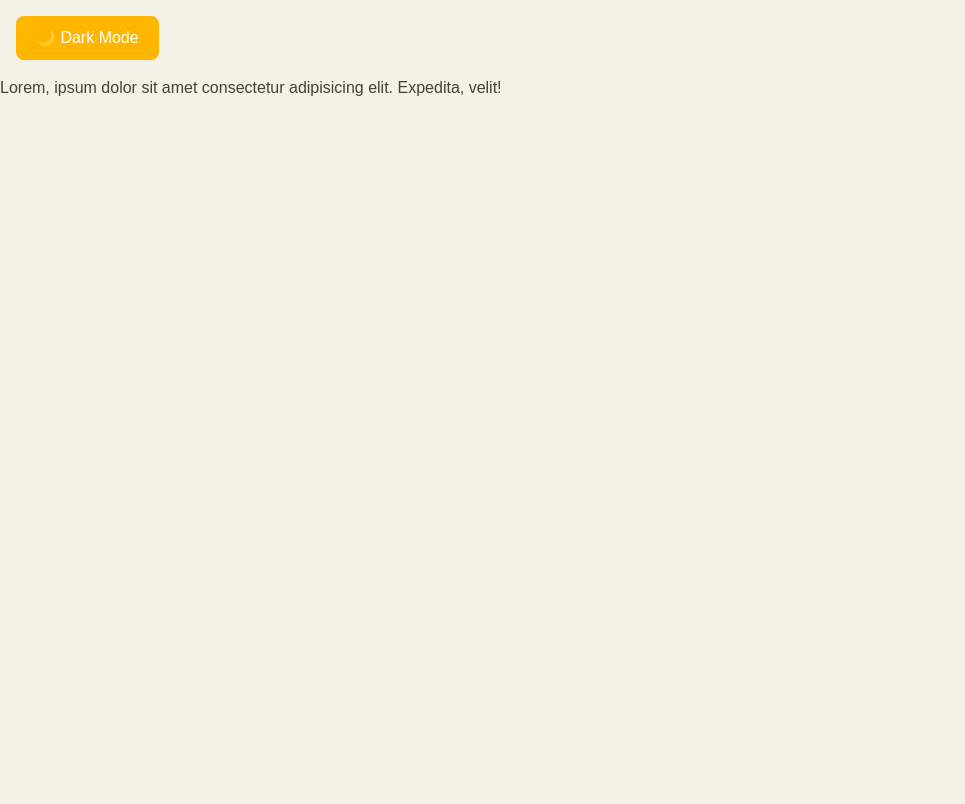
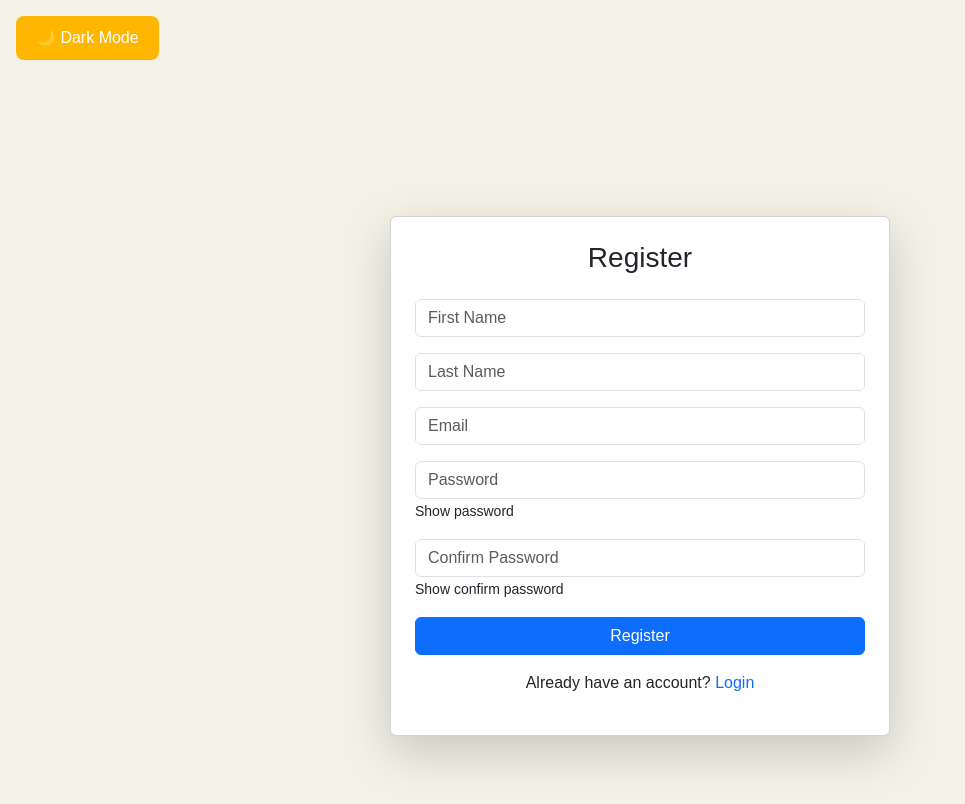
Before and after one commit to AnjumSunkesula/Global-Explorer, a React (Vite) app: page /login in a window 1280 px wide. Shown: the top 804 px of the page, without its empty margins (0-965 px from the left). Built offline with nearby package versions, Linux system fonts and the light colour scheme.

Commit message:
created login and register forms

```diff
--- a/src/components/login.jsx
+++ b/src/components/login.jsx
@@ -1,10 +1,180 @@
-function Login () {
-  return(
-    <>
-      <div>
-        Lorem, ipsum dolor sit amet consectetur adipisicing elit. Expedita, velit!
+import React, { useState } from "react";
+
+function Login({ darkMode }) {
+  const [isRegister, setIsRegister] = useState(true);
+  const [formData, setFormData] = useState({
+    firstName: "",
+    lastName: "",
+    email: "",
+    dateOfBirth: "",
+    password: "",
+    confirmPassword: "",
+  });
+  const [formErrors, setFormErrors] = useState({});
+  const [visiblePassword, setVisiblePassword] = useState(false);
+  const [visibleConfirmPassword, setVisibleConfirmPassword] = useState(false);
+
+  const handleChange = (e) => {
+    const { name, value } = e.target;
+    setFormData((prev) => ({ ...prev, [name]: value }));
+  };
+
+  const isValidPassword = (password) => {
+    const symbolRegex = /[!@#$%^&*(),.?":{}|<>]/;
+    const numberRegex = /[0-9]/;
+    const upperCaseRegex = /[A-Z]/;
+    const lowerCaseRegex = /[a-z]/;
+    return (
+      password.length >= 8 &&
+      symbolRegex.test(password) &&
+      numberRegex.test(password) &&
+      upperCaseRegex.test(password) &&
+      lowerCaseRegex.test(password)
+    );
+  };
+
+  const handleRegisterSubmit = (e) => {
+    e.preventDefault();
+    const errors = {};
+
+    if (!formData.firstName.trim()) errors.firstName = "First name required";
+    if (!formData.lastName.trim()) errors.lastName = "Last name required";
+    if (!formData.email.trim()) {
+      errors.email = "Email is required";
+    } else if (!/\S+@\S+\.\S+/.test(formData.email)) {
+      errors.email = "Invalid email";
+    }
+    if (!formData.dateOfBirth.trim()) {
+      errors.dateOfBirth = "Date of Birth is required";
+    }
+    if (!formData.password) {
+      errors.password = "Password is required";
+    } else if (!isValidPassword(formData.password)) {
+      errors.password =
+        "Password must be 8+ characters with symbol, number, uppercase and lowercase.";
+    }
+    if (formData.confirmPassword !== formData.password) {
+      errors.confirmPassword = "Passwords must match";
+    }
+
+    setFormErrors(errors);
+    if (Object.keys(errors).length === 0) {
+      alert("Registration successful!");
+    }
+  };
+
+  const handleLoginSubmit = (e) => {
+    e.preventDefault();
+    const errors = {};
+
+    if (!formData.email.trim()) errors.email = "Email is required";
+    if (!formData.password.trim()) errors.password = "Password is required";
+
+    setFormErrors(errors);
+    if (Object.keys(errors).length === 0) {
+      alert("Login successful!");
+    }
+  };
+
+  return (
+    <div className="min-vh-100 d-flex align-items-center justify-content-center login-wrapper">
+
+      <div className="card p-4 shadow-lg login-card" style={{ maxWidth: "500px", width: "100%" }}>
+        <h3 className="text-center mb-4">{isRegister ? "Register" : "Login"}</h3>
+
+        <form onSubmit={isRegister ? handleRegisterSubmit : handleLoginSubmit}>
+          {isRegister && (
+            <>
+              <div className="mb-3">
+                <input
+                  type="text"
+                  name="firstName"
+                  className="form-control"
+                  placeholder="First Name"
+                  value={formData.firstName}
+                  onChange={handleChange}
+                />
+                {formErrors.firstName && <small className="text-danger">{formErrors.firstName}</small>}
+              </div>
+              <div className="mb-3">
+                <input
+                  type="text"
+                  name="lastName"
+                  className="form-control"
+                  placeholder="Last Name"
+                  value={formData.lastName}
+                  onChange={handleChange}
+                />
+                {formErrors.lastName && <small className="text-danger">{formErrors.lastName}</small>}
+              </div>
+
+            </>
+          )}
+
+          <div className="mb-3">
+            <input
+              type="email"
+              name="email"
+              className="form-control"
+              placeholder="Email"
+              value={formData.email}
+              onChange={handleChange}
+            />
+            {formErrors.email && <small className="text-danger">{formErrors.email}</small>}
+          </div>
+
+          <div className="mb-3">
+            <input
+              type={visiblePassword ? "text" : "password"}
+              name="password"
+              className="form-control"
+              placeholder="Password"
+              value={formData.password}
+              onChange={handleChange}
+            />
+            <small onClick={() => setVisiblePassword((v) => !v)} style={{ cursor: "pointer" }}>
+              {visiblePassword ? "Hide" : "Show"} password
+            </small>
+            {formErrors.password && <div className="text-danger">{formErrors.password}</div>}
+          </div>
+
+          {isRegister && (
+            <div className="mb-3">
+              <input
+                type={visibleConfirmPassword ? "text" : "password"}
+                name="confirmPassword"
+                className="form-control"
+                placeholder="Confirm Password"
+                value={formData.confirmPassword}
+                onChange={handleChange}
+              />
+              <small onClick={() => setVisibleConfirmPassword((v) => !v)} style={{ cursor: "pointer" }}>
+                {visibleConfirmPassword ? "Hide" : "Show"} confirm password
+              </small>
+              {formErrors.confirmPassword && <div className="text-danger">{formErrors.confirmPassword}</div>}
+            </div>
+          )}
+
+          <button type="submit" className="btn btn-primary w-100">
+            {isRegister ? "Register" : "Login"}
+          </button>
+        </form>
+
+        <div className="text-center mt-3">
+          <p>
+            {isRegister ? "Already have an account?" : "Don't have an account?"}{" "}
+            <span
+              className="text-primary"
+              role="button"
+              onClick={() => setIsRegister(!isRegister)}
+            >
+              {isRegister ? "Login" : "Register"}
+            </span>
+          </p>
+        </div>
       </div>
-    </>
+    </div>
   );
 }
+
 export default Login;
```
